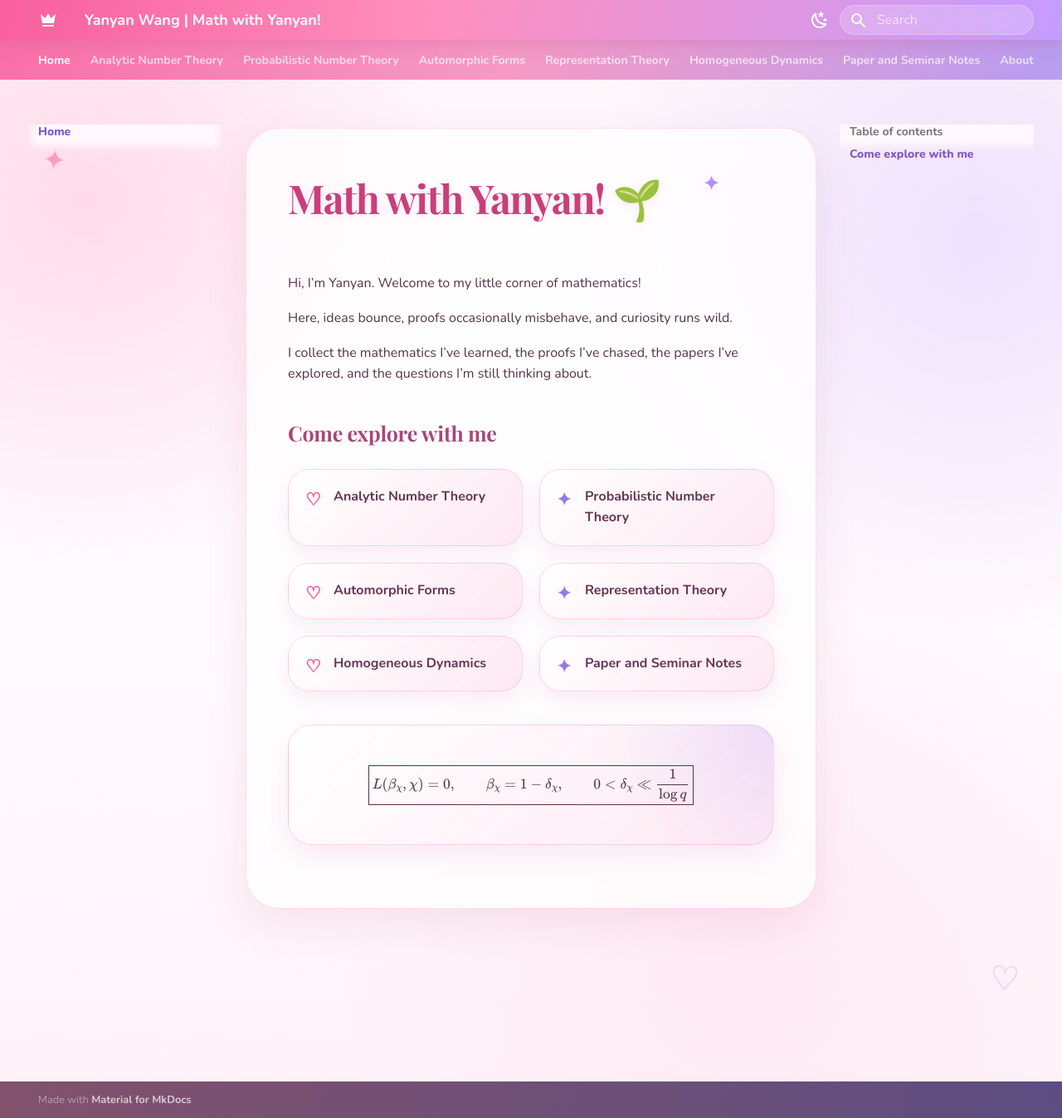
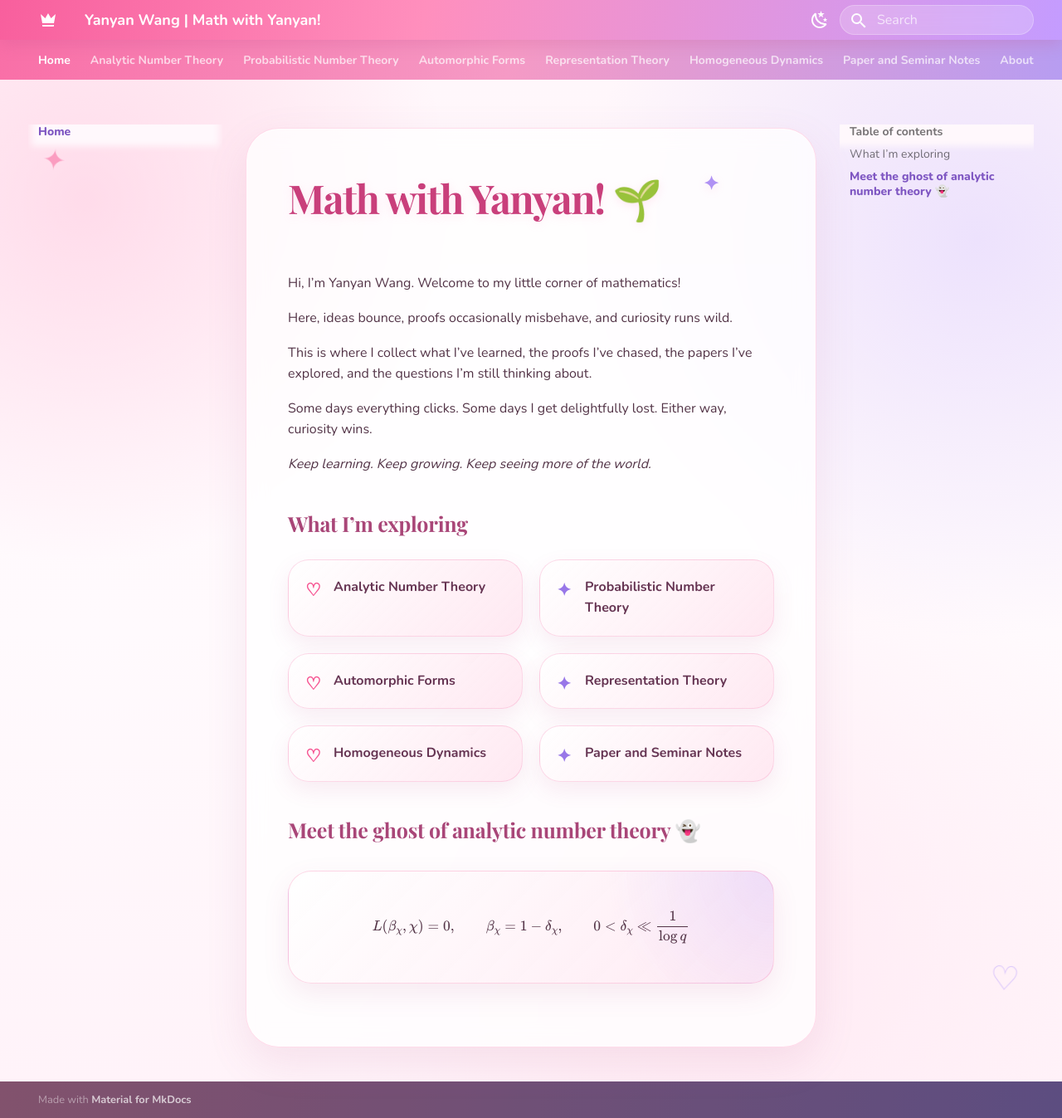
Before and after one commit to yanyanwang-math/yanyanwang-math.github.io, an MkDocs documentation site: the page built from docs/index.md, in a window 1280 px wide and 1347 px high. Shown: the whole window at 83% size. Built offline with MkDocs 1.6.1 and Material for MkDocs 9.7.7, drawn with Linux system fonts in a browser that asks for light colours.

Commit message:
Update index.md

```diff
--- a/docs/index.md
+++ b/docs/index.md
@@ -1,13 +1,18 @@
 # Math with Yanyan! 🌱
 
-Hi, I’m Yanyan. Welcome to my little corner of mathematics!
+Hi, I’m Yanyan Wang. Welcome to my little corner of mathematics!
 
 Here, ideas bounce, proofs occasionally misbehave, and curiosity runs wild.
 
-I collect the mathematics I’ve learned, the proofs I’ve chased, the papers
-I’ve explored, and the questions I’m still thinking about.
+This is where I collect what I’ve learned, the proofs I’ve chased,
+the papers I’ve explored, and the questions I’m still thinking about.
 
-## Come explore with me
+Some days everything clicks. Some days I get delightfully lost.
+Either way, curiosity wins.
+
+*Keep learning. Keep growing. Keep seeing more of the world.*
+
+## What I’m exploring
 
 - Analytic Number Theory
 - Probabilistic Number Theory
@@ -16,12 +21,12 @@ I’ve explored, and the questions I’m still thinking about.
 - Homogeneous Dynamics
 - Paper and Seminar Notes
 
+## Meet the ghost of analytic number theory 👻
+
 \[
-\boxed{
 L(\beta_\chi,\chi)=0,
 \qquad
 \beta_\chi=1-\delta_\chi,
 \qquad
 0<\delta_\chi\ll\frac{1}{\log q}
-}
 \]
```
